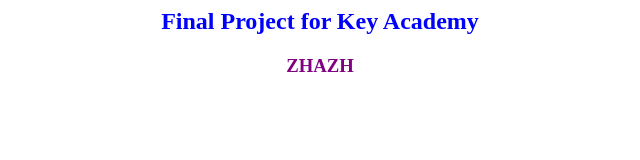
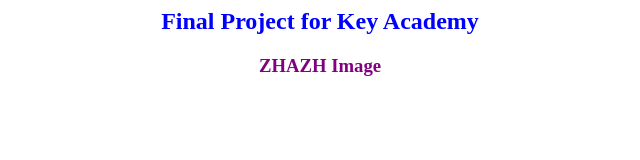
Before and after one commit to akmaanai/Jenkins, a plain HTML site: page index.html in a window 1280 px wide. Shown: the full height of the page, 320-960 px from the left. Drawn offline with Linux system fonts and the light colour scheme.

Commit message:
Update index.html

```diff
--- a/index.html
+++ b/index.html
@@ -2,7 +2,7 @@
 <body bgcolor=white>
 <center>
 <h2><font color=blue>Final Project for Key Academy</font></h2>
-  <h3><font color=purple>ZHAZH</font></h2>
+  <h3><font color=purple>ZHAZH Image</font></h2>
 </center>
 </body>
 </html>
```
